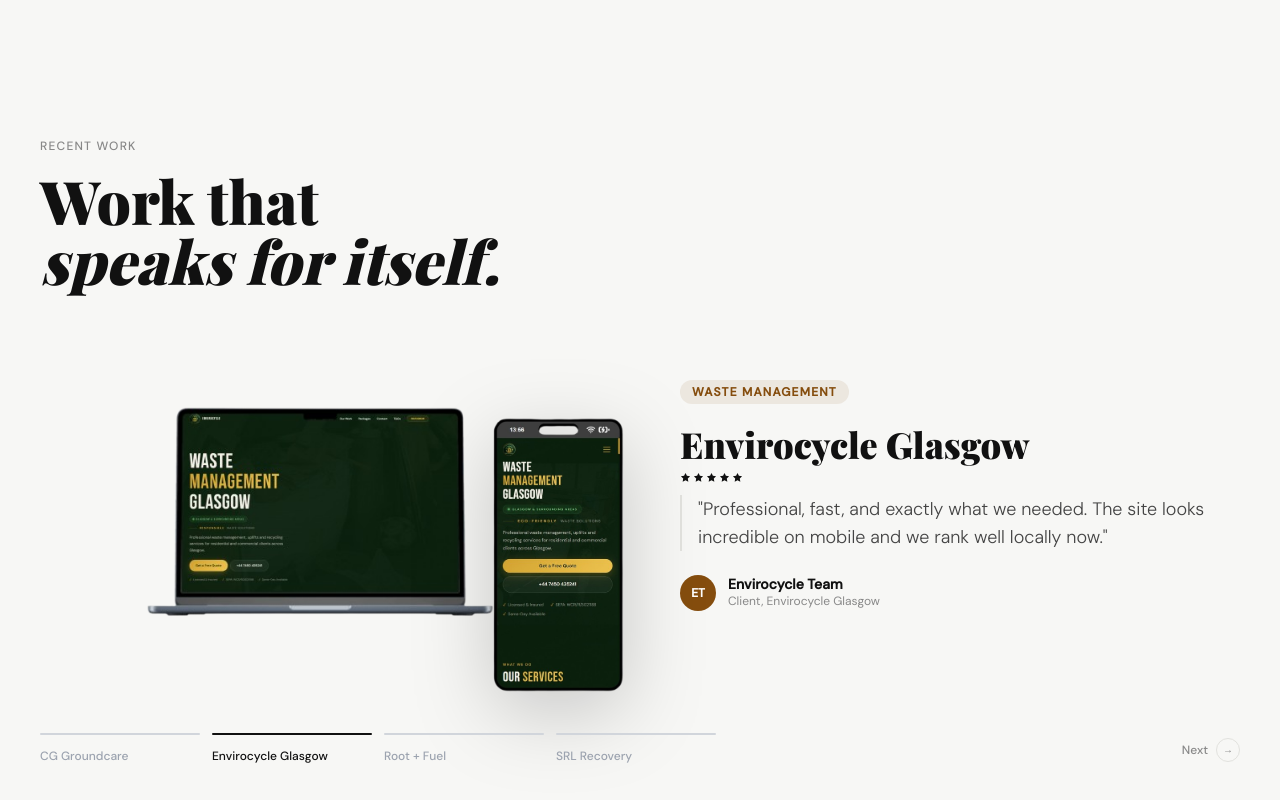
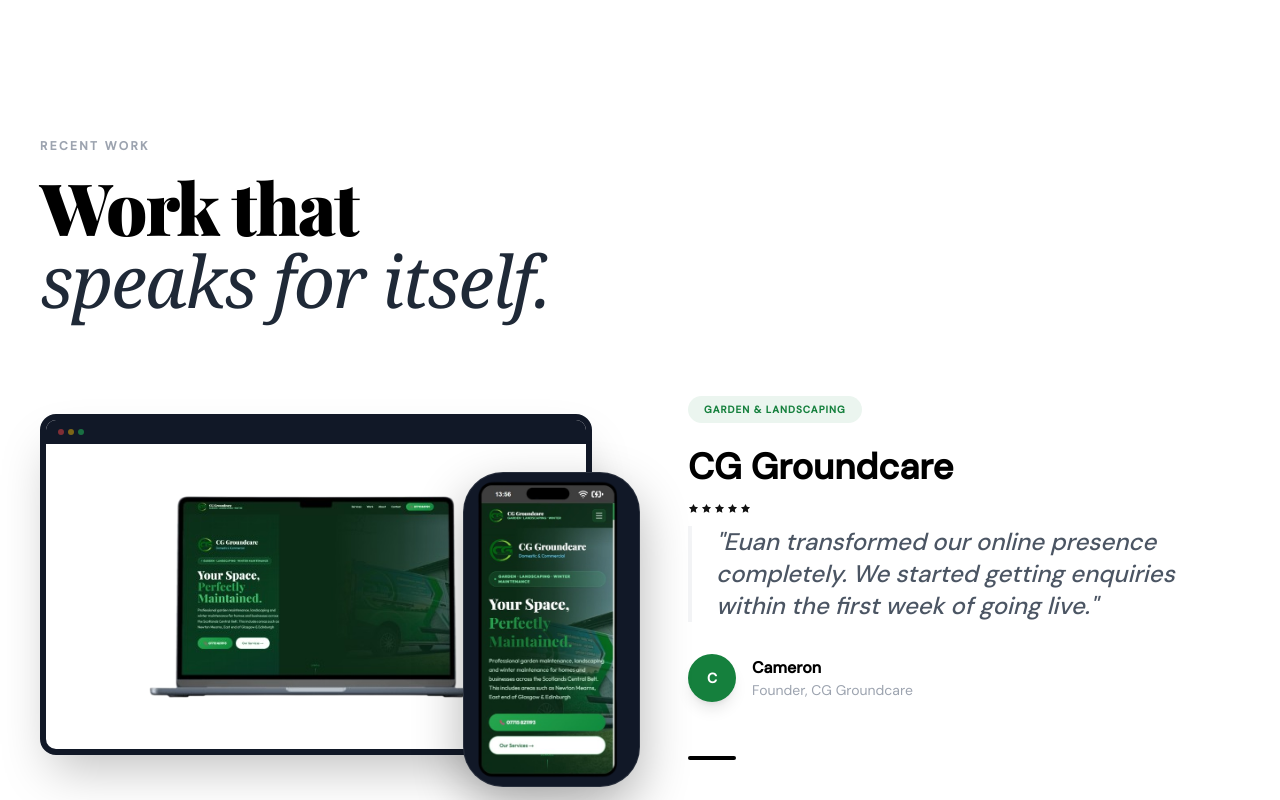
Before and after one commit to emunro22/munro-studio, a Next.js app: page / in a window 1280 px wide. Shown: the part 4760-5560 px from the top of the page. Built offline with nearby package versions, Linux system fonts and the light colour scheme.

Commit message:
making changes to whole layout

```diff
--- a/components/Testimonials.js
+++ b/components/Testimonials.js
@@ -1,5 +1,6 @@
 "use client";
 import { useState, useEffect, useRef } from "react";
+import { motion, AnimatePresence } from "framer-motion";
 
 const projects = [
   {
@@ -13,39 +14,7 @@
     website: "https://cg-groundcare.co.uk",
     color: "#15803d",
   },
-  {
-    name: "Envirocycle Glasgow",
-    category: "Waste Management",
-    quote: "Professional, fast, and exactly what we needed. The site looks incredible on mobile and we rank well locally now.",
-    person: "Envirocycle Team",
-    role: "Client",
-    desktop: "/enviro-cycle-desktop.png",
-    phone: "/enviro-cycle-iphone-removebg-preview.png",
-    website: "#",
-    color: "#854d0e",
-  },
-  {
-    name: "Root + Fuel",
-    category: "Food & Catering",
-    quote: "Euan captured our brand's essence perfectly. The new site isn't just beautiful — it's driven real growth in our customer bookings.",
-    person: "Samantha Hamilton",
-    role: "Founder",
-    desktop: "/root-fuel-desktop.png",
-    phone: "/root-fuel-iphone-removebg-preview.png",
-    website: "https://rootandfuelltd.com",
-    color: "#166534",
-  },
-  {
-    name: "SRL Recovery",
-    category: "Vehicle Recovery",
-    quote: "Working with Euan was effortless from start to finish. He delivered a fast, scalable solution that exceeded our expectations.",
-    person: "William Cassidy",
-    role: "Founder",
-    desktop: "/srl-recovery-desktop.png",
-    phone: "/srl-recovery-iphone-removebg-preview.png",
-    website: "https://srlrecovery.com",
-    color: "#6d28d9",
-  },
+  // ... rest of your projects array
 ];
 
 function Stars() {
@@ -62,150 +31,138 @@
 
 export default function Testimonials() {
   const [active, setActive] = useState(0);
-  const [animating, setAnimating] = useState(false);
+  const [direction, setDirection] = useState(0); // 1 for next, -1 for prev
   const timerRef = useRef(null);
 
   const goTo = (index) => {
-    if (animating || index === active) return;
-    setAnimating(true);
-    setTimeout(() => {
+    if (index === active) return;
+    setDirection(index > active ? 1 : -1);
     setActive(index);
-      setAnimating(false);
-    }, 250);
   };
 
-  const next = () => goTo((active + 1) % projects.length);
+  const next = () => {
+    setDirection(1);
+    setActive((prev) => (prev + 1) % projects.length);
+  };
 
   useEffect(() => {
-    timerRef.current = setInterval(next, 5000);
+    timerRef.current = setInterval(next, 6000);
     return () => clearInterval(timerRef.current);
   }, [active]);
 
   const p = projects[active];
 
   return (
-    <section id="testimonials" className="py-24 md:py-36 px-6 md:px-10 bg-surface overflow-hidden">
+    <section id="testimonials" className="py-24 md:py-36 px-6 md:px-10 bg-white overflow-hidden">
       <div className="max-w-7xl mx-auto">
-        <p className="reveal text-xs font-medium text-ink-faint tracking-widest uppercase mb-4">
+        <header className="mb-12 md:mb-20">
+          <p className="text-xs font-semibold text-gray-400 tracking-[0.2em] uppercase mb-4">
             Recent work
           </p>
-        <h2 className="reveal font-display text-4xl md:text-6xl font-black text-ink leading-tight mb-16">
-          Work that
-          <br />
-          <em className="italic">speaks for itself.</em>
+          <h2 className="font-display text-5xl md:text-7xl font-black text-black leading-[1.1] tracking-tight">
+            Work that <br />
+            <span className="italic font-serif font-light text-gray-800">speaks for itself.</span>
           </h2>
+        </header>
 
-        <div
-          className="reveal grid lg:grid-cols-2 gap-12 lg:gap-20 items-center"
-          style={{
-            opacity: animating ? 0 : 1,
-            transform: animating ? "translateY(8px)" : "translateY(0)",
-            transition: "opacity 0.25s ease, transform 0.25s ease",
-          }}
+        <div className="grid lg:grid-cols-2 gap-16 lg:gap-24 items-center">
+          {/* Left — Animated Mockup Display */}
+          <div className="relative aspect-[4/3] lg:aspect-auto">
+            <AnimatePresence mode="wait" custom={direction}>
+              <motion.div
+                key={active}
+                custom={direction}
+                initial={{ opacity: 0, x: direction * 50 }}
+                animate={{ opacity: 1, x: 0 }}
+                exit={{ opacity: 0, x: direction * -50 }}
+                transition={{ duration: 0.6, ease: [0.22, 1, 0.36, 1] }}
+                className="relative w-full h-full"
               >
-          {/* Left — mockup display */}
-          <div className="relative">
-            {/* Desktop mockup */}
-            <div className="rounded-xl overflow-hidden">
+                {/* Desktop Mockup with "Glass" Frame */}
+                <div className="relative rounded-2xl overflow-hidden border-[6px] border-gray-900 shadow-2xl">
+                   <div className="absolute top-0 w-full h-6 bg-gray-900 flex items-center px-3 gap-1">
+                      <div className="w-1.5 h-1.5 rounded-full bg-red-500/50" />
+                      <div className="w-1.5 h-1.5 rounded-full bg-yellow-500/50" />
+                      <div className="w-1.5 h-1.5 rounded-full bg-green-500/50" />
+                   </div>
                   <img
                     src={p.desktop}
-                alt={`${p.name} website desktop view`}
-                className="w-full h-auto object-cover"
+                    alt={p.name}
+                    className="w-full h-auto pt-6 object-cover"
                   />
                 </div>
 
-            {/* Phone mockup — overlaid bottom right */}
-            <div
-              className="absolute -bottom-6 -right-4 md:-right-8 w-[28%] md:w-[26%] drop-shadow-xl"
-              style={{ filter: "drop-shadow(0 20px 40px rgba(0,0,0,0.2))" }}
+                {/* Phone Mockup — Floating & Shadowed */}
+                <motion.div
+                  initial={{ y: 40, opacity: 0, scale: 0.9 }}
+                  animate={{ y: 0, opacity: 1, scale: 1 }}
+                  transition={{ delay: 0.2, duration: 0.8, ease: "easeOut" }}
+                  className="absolute -bottom-8 -right-4 md:-right-12 w-[35%] md:w-[32%] z-10"
                 >
+                  <div className="relative rounded-[2.5rem] p-1.5 bg-gray-900 shadow-[0_20px_50px_rgba(0,0,0,0.3)] border-[1px] border-white/10">
                     <img
                       src={p.phone}
-                alt={`${p.name} website mobile view`}
-                className="w-full h-auto"
+                      alt="mobile view"
+                      className="w-full h-auto rounded-[2rem]"
                     />
                   </div>
+                </motion.div>
+              </motion.div>
+            </AnimatePresence>
           </div>
 
-          {/* Right — testimonial & info */}
-          <div className="pt-8 lg:pt-0">
-            <div className="mb-5 flex items-center gap-2">
+          {/* Right — Testimonial Content */}
+          <div className="flex flex-col justify-center">
+            <AnimatePresence mode="wait">
+              <motion.div
+                key={active}
+                initial={{ opacity: 0, y: 20 }}
+                animate={{ opacity: 1, y: 0 }}
+                exit={{ opacity: 0, y: -20 }}
+                transition={{ duration: 0.4 }}
+              >
                 <span
-                className="text-xs font-semibold uppercase tracking-widest px-3 py-1 rounded-full"
-                style={{
-                  backgroundColor: `${p.color}18`,
-                  color: p.color,
-                }}
+                  className="inline-block text-[10px] font-bold uppercase tracking-widest px-4 py-1.5 rounded-full mb-6"
+                  style={{ backgroundColor: `${p.color}15`, color: p.color }}
                 >
                   {p.category}
                 </span>
-            </div>
 
-            <h3 className="font-display text-3xl md:text-4xl font-black text-ink mb-2">
-              {p.name}
-            </h3>
-
+                <h3 className="text-4xl font-black text-black mb-4">{p.name}</h3>
                 <Stars />
 
-            <blockquote className="text-base md:text-lg text-ink-soft leading-relaxed font-light mb-6 mt-3 border-l-2 border-border pl-4">
+                <blockquote className="text-xl md:text-2xl text-gray-600 leading-snug font-medium italic mb-8 border-l-4 border-gray-100 pl-6">
                   "{p.quote}"
                 </blockquote>
 
-            <div className="flex items-center gap-3 mb-8">
+                <div className="flex items-center gap-4 mb-10">
                   <div
-                className="w-9 h-9 rounded-full flex items-center justify-center text-xs font-bold text-white"
+                    className="w-12 h-12 rounded-full flex items-center justify-center text-sm font-bold text-white shadow-lg"
                     style={{ backgroundColor: p.color }}
                   >
-                {p.person.split(" ").map((n) => n[0]).join("").slice(0, 2)}
+                    {p.person.split(" ").map(n => n[0]).join("")}
                   </div>
                   <div>
-                <p className="text-sm font-semibold text-ink leading-tight">{p.person}</p>
-                <p className="text-xs text-ink-faint">{p.role}, {p.name}</p>
+                    <p className="font-bold text-black">{p.person}</p>
+                    <p className="text-sm text-gray-400">{p.role}, {p.name}</p>
                   </div>
                 </div>
+              </motion.div>
+            </AnimatePresence>
 
-            {p.website !== "#" && (
-              <a
-                href={p.website}
-                target="_blank"
-                rel="noopener noreferrer"
-                className="inline-flex items-center gap-2 text-sm font-medium text-ink border border-border px-5 py-2.5 rounded-full hover:bg-ink hover:text-white hover:border-ink transition-all duration-200"
-              >
-                Visit site →
-              </a>
-            )}
-          </div>
-        </div>
-
-        {/* Pagination */}
-        <div className="reveal flex items-center gap-3 mt-16">
-          {projects.map((proj, i) => (
+            {/* Pagination UI */}
+            <div className="flex items-center gap-2">
+              {projects.map((_, i) => (
                 <button
                   key={i}
                   onClick={() => goTo(i)}
-              className="text-left flex-1 max-w-[160px] group"
-              aria-label={`View ${proj.name}`}
+                  className="group relative h-8 flex items-center"
                 >
-              <div
-                className="h-0.5 rounded-full mb-2 transition-all duration-300"
-                style={{ backgroundColor: i === active ? "#111111" : "#d1d5db" }}
-              />
-              <span
-                className="text-xs font-medium transition-colors duration-200"
-                style={{ color: i === active ? "#111111" : "#9ca3af" }}
-              >
-                {proj.name}
-              </span>
+                  <div className={`h-1 rounded-full transition-all duration-500 ${i === active ? 'w-12 bg-black' : 'w-4 bg-gray-200 group-hover:bg-gray-300'}`} />
                 </button>
               ))}
-
-          <button
-            onClick={next}
-            className="ml-auto flex items-center gap-2 text-xs font-medium text-ink-faint hover:text-ink transition-colors duration-200 flex-shrink-0"
-          >
-            Next
-            <span className="w-6 h-6 rounded-full border border-border flex items-center justify-center text-[10px]">→</span>
-          </button>
+            </div>
+          </div>
         </div>
       </div>
     </section>
--- a/package.json
+++ b/package.json
@@ -8,6 +8,7 @@
     "start": "next start"
   },
   "dependencies": {
+    "motion": "^12.38.0",
     "next": "14.2.5",
     "react": "^18",
     "react-dom": "^18",
```
Also changed, not shown: 1 other file (tests, documents, lock files or other folders). Lines whose indentation alone changed are shown as unchanged.
